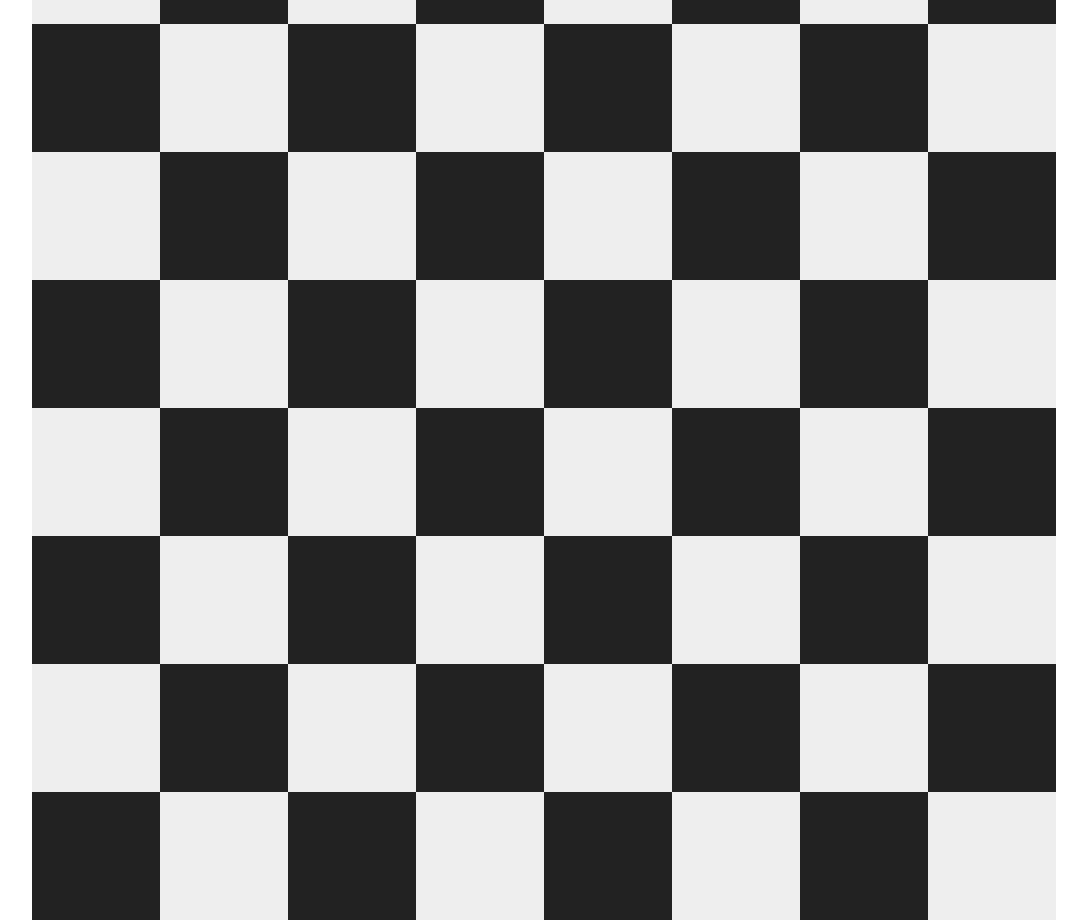
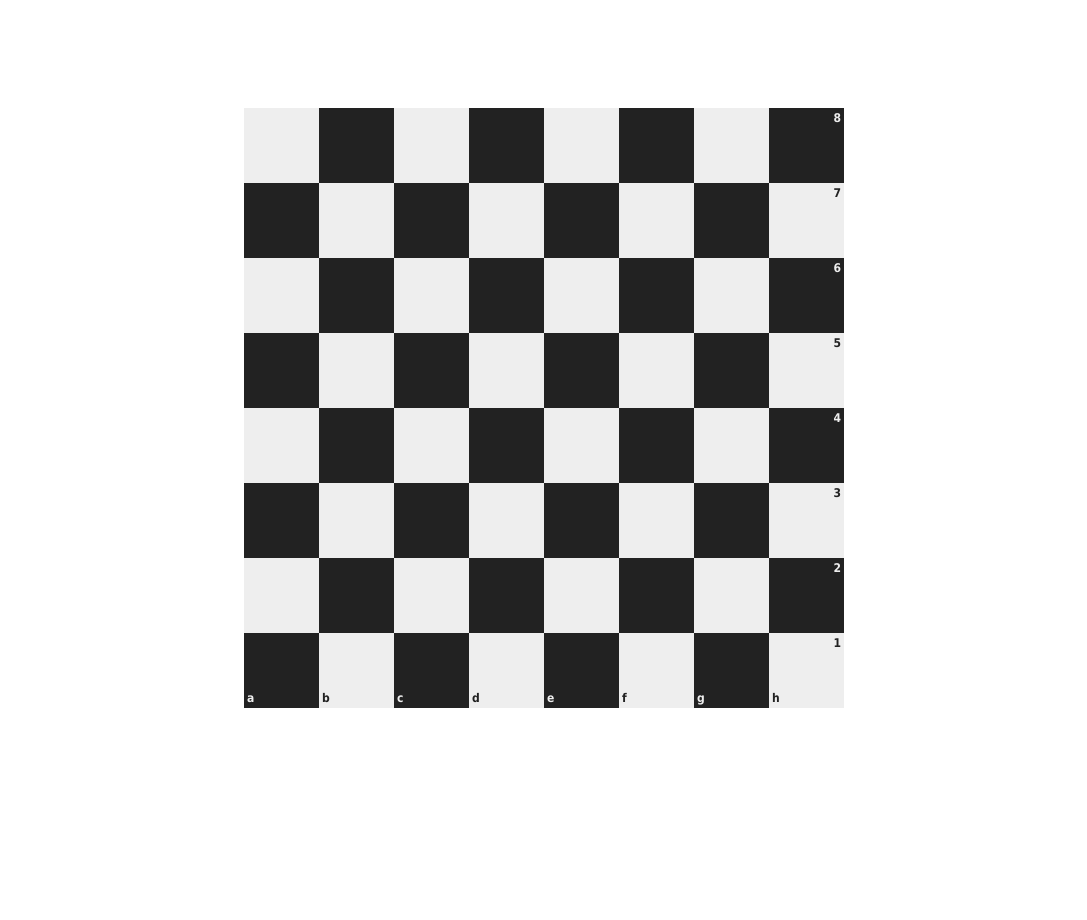
Before and after one commit to bergmaner/chess-game, a plain HTML site: page index.html in a window 1280 px wide. Shown: the whole page, without its empty margins (96-1183 px from the left). After the commit the page ends 816 px from the top, so only its background shows below. Drawn offline with Linux system fonts and the light colour scheme.

Commit message:
add coordinates

```diff
--- a/index.html
+++ b/index.html
@@ -13,7 +13,9 @@
       <div class="square white"></div>
       <div class="square black"></div>
       <div class="square white"></div>
-      <div class="square black"></div>
+      <div class="square black">
+        <div class="coordinate rank whiteText">8</div>
+      </div>
 
 
       <div class="square black"></div>
@@ -23,7 +25,9 @@
       <div class="square black"></div>
       <div class="square white"></div>
       <div class="square black"></div>
-      <div class="square white"></div>
+      <div class="square white">
+        <div class="coordinate rank blackText">7</div>
+      </div>
 
       <div class="square white"></div>
       <div class="square black"></div>
@@ -32,7 +36,9 @@
       <div class="square white"></div>
       <div class="square black"></div>
       <div class="square white"></div>
-      <div class="square black"></div>
+      <div class="square black">
+        <div class="coordinate rank whiteText">6</div>
+      </div>
 
 
       <div class="square black"></div>
@@ -42,7 +48,9 @@
       <div class="square black"></div>
       <div class="square white"></div>
       <div class="square black"></div>
-      <div class="square white"></div>
+      <div class="square white">
+        <div class="coordinate rank blackText">5</div>
+      </div>
 
 
       <div class="square white"></div>
@@ -52,7 +60,9 @@
       <div class="square white"></div>
       <div class="square black"></div>
       <div class="square white"></div>
-      <div class="square black"></div>
+      <div class="square black">
+        <div class="coordinate rank whiteText">4</div>
+      </div>
 
 
       <div class="square black"></div>
@@ -62,7 +72,9 @@
       <div class="square black"></div>
       <div class="square white"></div>
       <div class="square black"></div>
-      <div class="square white"></div>
+      <div class="square white">
+        <div class="coordinate rank blackText">3</div>
+      </div>
 
 
       <div class="square white"></div>
@@ -72,20 +84,38 @@
       <div class="square white"></div>
       <div class="square black"></div>
       <div class="square white"></div>
-      <div class="square black"></div>
+      <div class="square black">
+        <div class="coordinate rank whiteText">2</div>
+      </div>
 
 
-      <div class="square black"></div>
-      <div class="square white"></div>
-      <div class="square black"></div>
-      <div class="square white"></div>
-      <div class="square black"></div>
-      <div class="square white"></div>
-      <div class="square black"></div>
-      <div class="square white"></div>
+      <div class="square black">
+        <div class="coordinate whiteText">a</div>
+      </div>
+      <div class="square white">
+        <div class="coordinate blackText">b</div>
+      </div>
+      <div class="square black">
+        <div class="coordinate whiteText">c</div>
+      </div>
+      <div class="square white">
+        <div class="coordinate blackText">d</div>
+      </div>
+      <div class="square black">
+        <div class="coordinate whiteText">e</div>
+      </div>
+      <div class="square white">
+        <div class="coordinate blackText">f</div>
+      </div>
+      <div class="square black">
+        <div class="coordinate whiteText">g</div>
+      </div>
+      <div class="square white">
+        <div class="coordinate rank blackText">1</div>
+        <div class="coordinate blackText">h</div>
+      </div>
+    </div>
 
-
-
-    </div>
+    <script src="main.js"></script>
   </body>
 </html>
--- a/style.css
+++ b/style.css
@@ -34,3 +34,40 @@ body {
 .black{
     background-color: #222;
 }
+
+.coordinate{
+
+    height: auto;
+    display: flex;
+    bottom: 4%;
+    left: 4%;
+    position: absolute;
+    font-size: 12px;
+    font-weight: bold;
+    font-family: Verdanam Geneva, Tahoma, sans-serif;
+}
+
+.whiteText{
+    color: #eee;
+}
+.blackText{
+   color: #222;
+}
+
+.rank{
+    top:4%;
+    right: 4%;
+    left: auto;
+}
+@media (min-width: 1000px){
+    #board{
+        width: 600px;
+        height: 600px;
+    }
+}
+
+@media (max-width: 600px){
+    .coordinate{
+        font-size: 8px;
+    }
+}
```
Also changed, not shown: main.js (line endings or trailing spaces).
